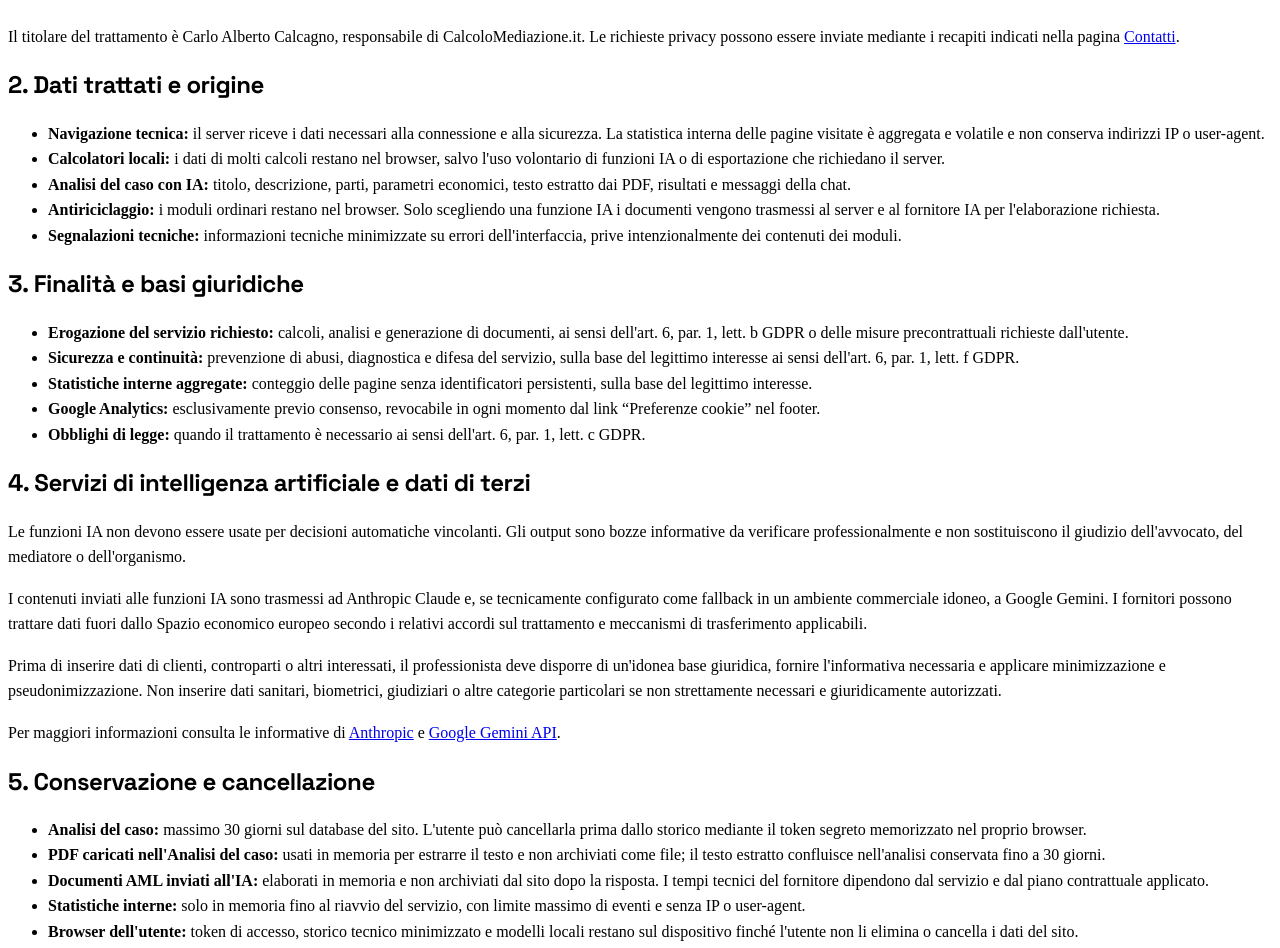
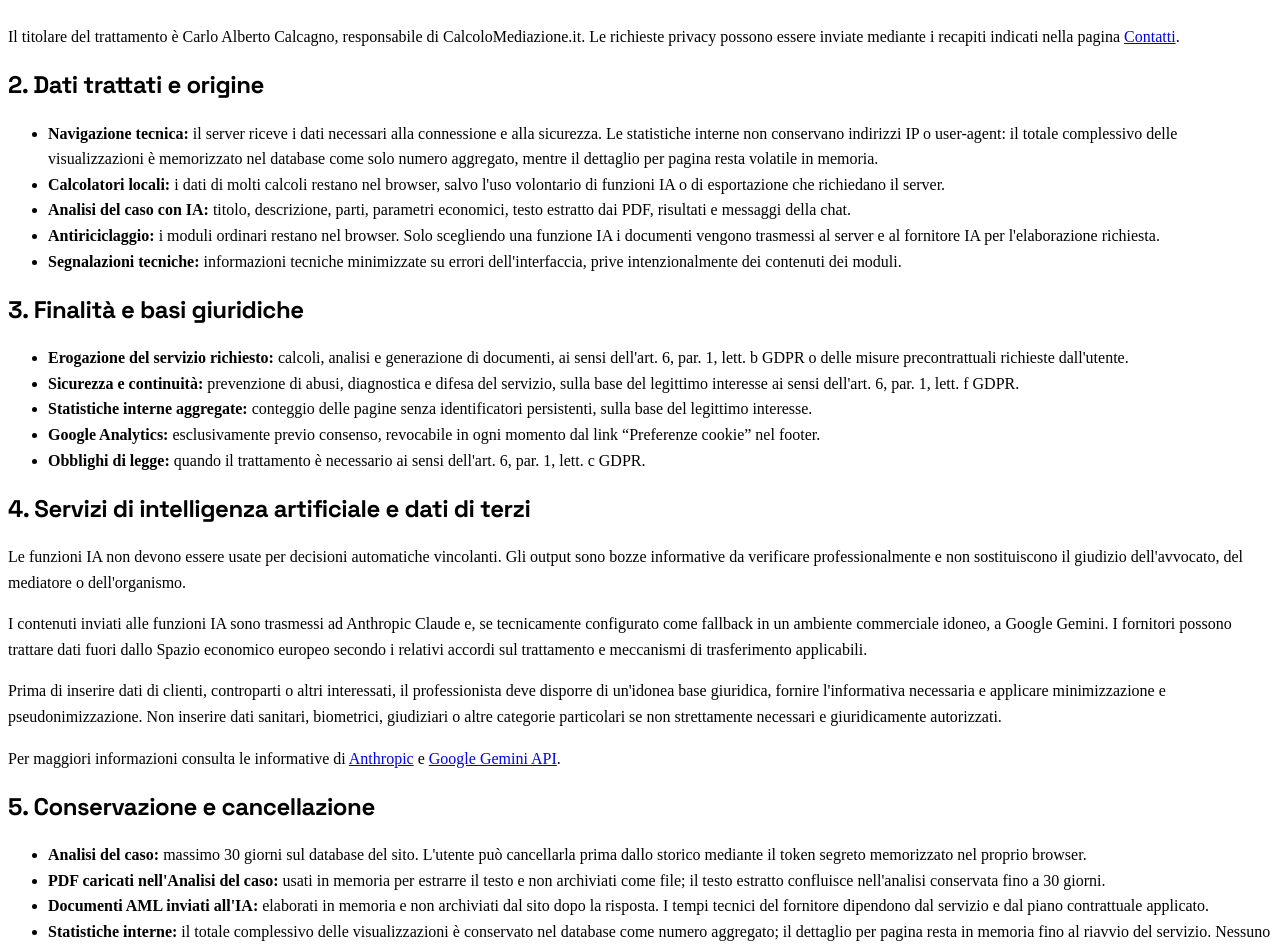
Before and after one commit to calcagnocarloalberto1-star/calcolomediazione, a React (Vite) app in the folder client/: page /privacy-policy in a window 1280 px wide. Shown: the part 644-1592 px from the top of the page. Built offline with nearby package versions, Linux system fonts and the light colour scheme; no server answers.

Commit message:
Align privacy notices with aggregate visit counter

```diff
--- a/client/src/pages/CookiePolicy.tsx
+++ b/client/src/pages/CookiePolicy.tsx
@@ -62,7 +62,7 @@ export default function CookiePolicy() {
           </Section>
 
           <Section title="3. Statistiche interne senza cookie">
-            <p>Il sito conta le visualizzazioni delle singole pagine con una richiesta al proprio server. Questo conteggio non usa cookie, non crea profili, non conserva indirizzi IP o user-agent ed è mantenuto soltanto in memoria fino al riavvio del servizio. È distinto da Google Analytics.</p>
+            <p>Il sito conta le visualizzazioni con una richiesta al proprio server. Il totale complessivo è conservato nel database come solo numero aggregato; il dettaglio per pagina resta in memoria fino al riavvio del servizio. Il conteggio non usa cookie, non crea profili e non conserva indirizzi IP, user-agent o altri identificatori del visitatore. È distinto da Google Analytics.</p>
           </Section>
 
           <Section title="4. Memoria locale del browser">
--- a/client/src/pages/PrivacyPolicy.tsx
+++ b/client/src/pages/PrivacyPolicy.tsx
@@ -27,7 +27,7 @@ export default function PrivacyPolicy() {
 
           <Section title="2. Dati trattati e origine">
             <ul className="list-disc space-y-2 ml-5">
-              <li><strong>Navigazione tecnica:</strong> il server riceve i dati necessari alla connessione e alla sicurezza. La statistica interna delle pagine visitate è aggregata e volatile e non conserva indirizzi IP o user-agent.</li>
+              <li><strong>Navigazione tecnica:</strong> il server riceve i dati necessari alla connessione e alla sicurezza. Le statistiche interne non conservano indirizzi IP o user-agent: il totale complessivo delle visualizzazioni è memorizzato nel database come solo numero aggregato, mentre il dettaglio per pagina resta volatile in memoria.</li>
               <li><strong>Calcolatori locali:</strong> i dati di molti calcoli restano nel browser, salvo l'uso volontario di funzioni IA o di esportazione che richiedano il server.</li>
               <li><strong>Analisi del caso con IA:</strong> titolo, descrizione, parti, parametri economici, testo estratto dai PDF, risultati e messaggi della chat.</li>
               <li><strong>Antiriciclaggio:</strong> i moduli ordinari restano nel browser. Solo scegliendo una funzione IA i documenti vengono trasmessi al server e al fornitore IA per l'elaborazione richiesta.</li>
@@ -57,7 +57,7 @@ export default function PrivacyPolicy() {
               <li><strong>Analisi del caso:</strong> massimo 30 giorni sul database del sito. L'utente può cancellarla prima dallo storico mediante il token segreto memorizzato nel proprio browser.</li>
               <li><strong>PDF caricati nell'Analisi del caso:</strong> usati in memoria per estrarre il testo e non archiviati come file; il testo estratto confluisce nell'analisi conservata fino a 30 giorni.</li>
               <li><strong>Documenti AML inviati all'IA:</strong> elaborati in memoria e non archiviati dal sito dopo la risposta. I tempi tecnici del fornitore dipendono dal servizio e dal piano contrattuale applicato.</li>
-              <li><strong>Statistiche interne:</strong> solo in memoria fino al riavvio del servizio, con limite massimo di eventi e senza IP o user-agent.</li>
+              <li><strong>Statistiche interne:</strong> il totale complessivo delle visualizzazioni è conservato nel database come numero aggregato; il dettaglio per pagina resta in memoria fino al riavvio del servizio. Nessuno dei due contiene IP, user-agent o identificatori del visitatore.</li>
               <li><strong>Browser dell'utente:</strong> token di accesso, storico tecnico minimizzato e modelli locali restano sul dispositivo finché l'utente non li elimina o cancella i dati del sito.</li>
             </ul>
           </Section>
```
Also changed, not shown: 3 other files (tests, documents, lock files or other folders).
